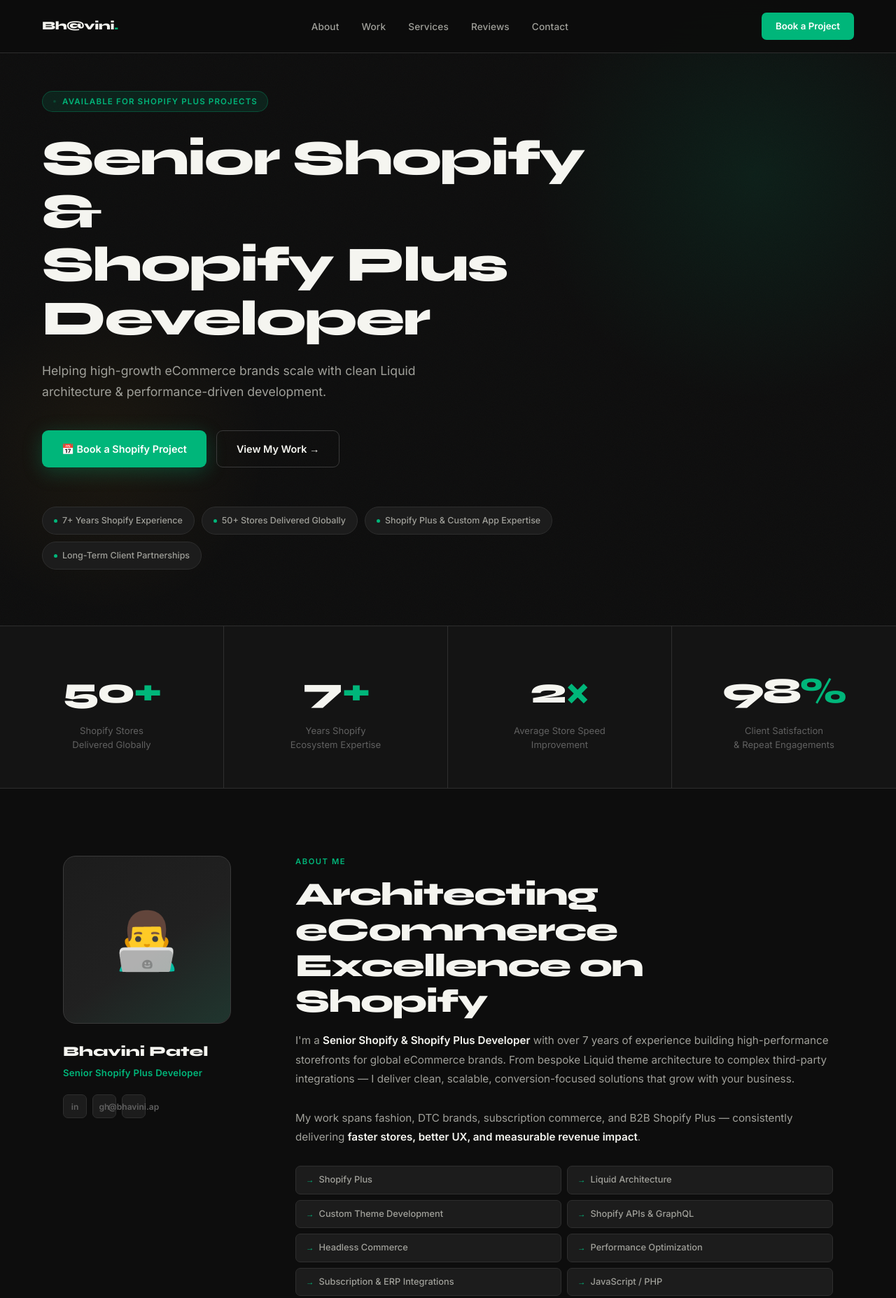
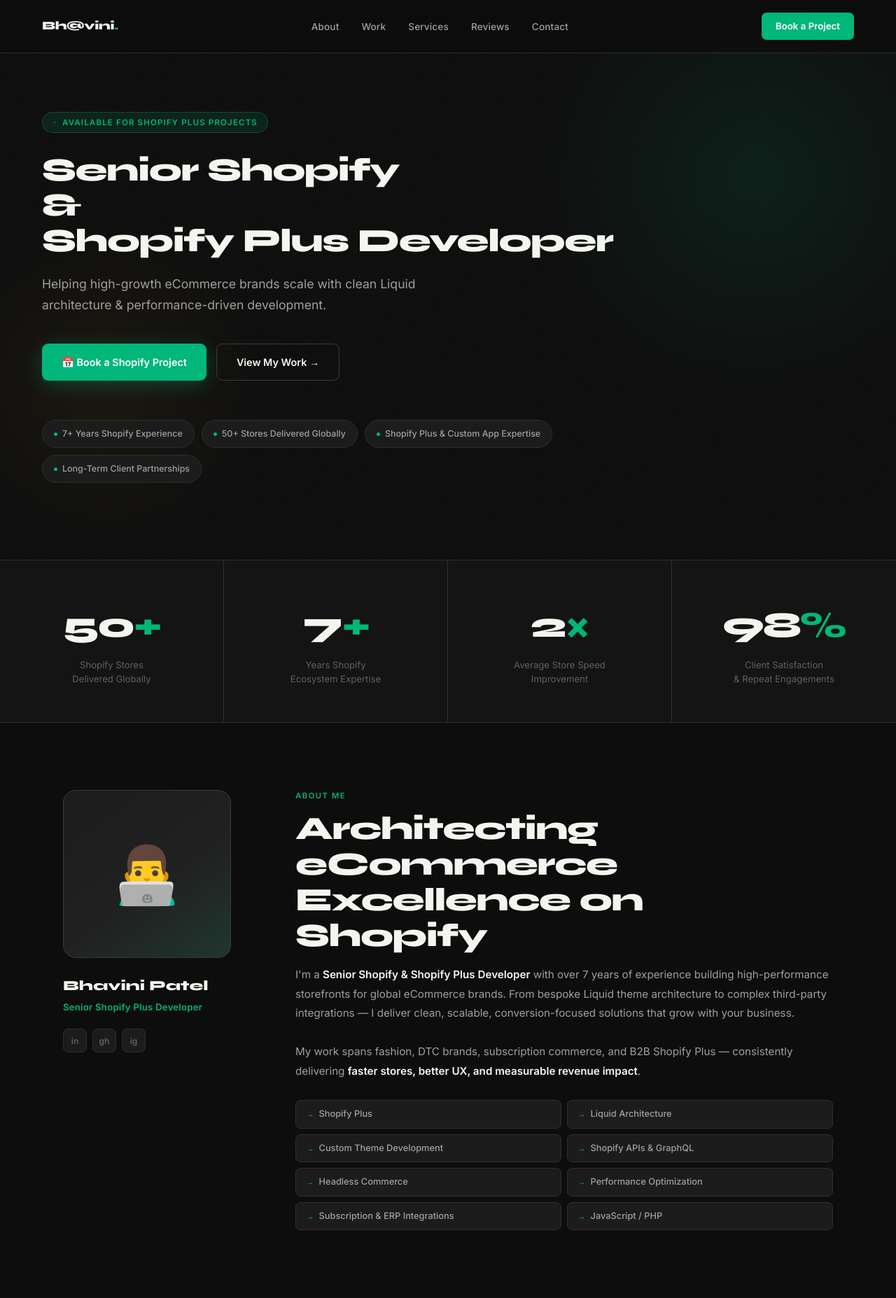
Before and after one commit to bhavini-patel/bhavini, a plain HTML site: page index.html in a window 1280 px wide. Shown: the top 1855 px of the page at 70% size. Drawn offline with Linux system fonts and the light colour scheme.

Commit message:
Adjust font size and update Instagram link text

```diff
--- a/index.html
+++ b/index.html
@@ -110,7 +110,7 @@
 
   .hero-headline {
     font-family: 'Syne', sans-serif;
-    font-size: clamp(2.6rem, 5.5vw, 4.8rem);
+    font-size: clamp(1.9rem, 3.8vw, 2.9rem);
     font-weight: 800; line-height: 1.08;
     letter-spacing: -0.03em; color: var(--white);
     animation: fadeUp 0.7s 0.1s ease both;
@@ -499,7 +499,7 @@
       <div class="socials">
         <a href="https://www.linkedin.com/in/bhavini-patel-5935b9101/" class="soc">in</a>
         <a href="https://github.com/bhavini-patel" class="soc">gh</a>
-        <a href="https://www.instagram.com/bhavini.ap" class="soc">@bhavini.ap</a>
+        <a href="https://www.instagram.com/bhavini.ap" class="soc">ig</a>
       </div>
     </div>
     <div class="reveal">
```
